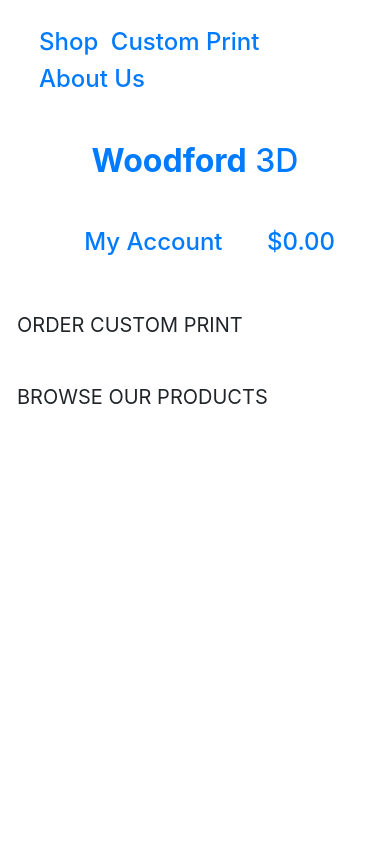
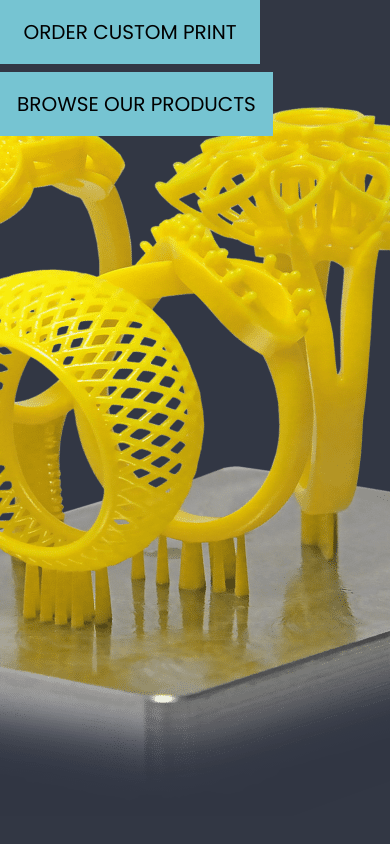
Before and after one commit to Gilleece/Woodford-3d-milestone-4, a Django app: page / in a window 390 px wide. Run offline with Django 3.2, Linux system fonts and the light colour scheme; some libraries are stand-ins or nearby versions.

Commit message:
Completed home page header and css

```diff
--- a/home/templates/home/index.html
+++ b/home/templates/home/index.html
@@ -13,13 +13,13 @@
 {% block content %}
     <div class="container h-1003">
         <div class="row h-100">
-            <div class=".col-md-2 .offset-md-3 my-auto">
+            <div class=".col-md-2 .offset-md-3">
                 <h4>
                     <a href="" class="custom-order-button btn btn-lg rounded-0 text-uppercase py-3">Order Custom Print</a>
                 </h4>
             </div>
-            <div class=".col-md-2 .offset-md-3 my-auto">
-                <a href="" class="custom-order-button btn btn-lg rounded-0 text-uppercase py-3">Browse Our Products</a>
+            <div class=".col-md-2 .offset-md-3">
+                <a href="" class="browse-button btn btn-lg rounded-0 text-uppercase py-3">Browse Our Products</a>
             </div>
         </div>
     </div>
--- /dev/null
+++ b/static/css/base.css
@@ -0,0 +1,114 @@
+html {
+    height: 100%
+}
+
+body {
+    background: url('/media/home_image.png') no-repeat center fixed, #323744;
+    background-size: auto;
+    height: calc(100vh - 164px);
+    color: #000;
+    font-family: 'Poppins', sans-serif;
+}
+
+.bg-main-blue {
+    background-color: #323744;
+}
+
+.text-blue {
+    color: #76c4d2;
+}
+
+/* from Bulma */
+.icon {
+    align-items: center;
+    display: inline-flex;
+    justify-content: center;
+    height: 1.5rem;
+    width: 1.5rem;
+}
+
+.logo-font {
+    text-transform: uppercase;
+}
+
+.main-logo-link {
+    width: fit-content;
+}
+
+.custom-order-button {
+    background: black;
+    color: white;
+    min-width: 260px;
+}
+
+.browse-button {
+    background: #76c4d2;
+    color: black;
+    min-width: 260px;
+}
+
+.btn-black {
+    background: black;
+    color: white;
+}
+
+.custom-order-button:hover,
+.custom-order-button:active,
+.custom-order-button:focus,
+.browse-button:hover,
+.browse-button:active,
+.browse-button:focus,
+.btn-black:hover,
+.btn-black:active,
+.btn-black:focus {
+    background: #222;
+    color: white;
+}
+
+.custom-order-button:hover,
+.custom-order-button:active,
+.custom-order-button:focus{
+    background: #76c4d2;
+    color: black;
+}
+
+
+.browse-button:hover,
+.browse-button:active,
+.browse-button:focus{
+    background: black;
+    color: white;
+}
+
+
+.text-black {
+    color: #000 !important;
+}
+
+.border-black {
+    border: 1px solid black !important;
+}
+
+/* -------------------------------- Media Queries */
+
+/* Slightly larger container on xl screens */
+@media (min-width: 1200px) {
+  .container {
+    max-width: 80%;
+  }
+}
+
+/* fixed top navbar only on medium and up */
+@media (min-width: 992px) {
+    .fixed-top-desktop-only {
+        position: fixed;
+        top: 0;
+        right: 0;
+        left: 0;
+        z-index: 1030;
+    }
+
+    .header-container {
+        padding-top: 164px;
+    }
+}
--- a/templates/base.html
+++ b/templates/base.html
@@ -15,12 +15,16 @@
 
     {% block corecss %}
         <link rel="stylesheet" href="https://stackpath.bootstrapcdn.com/bootstrap/4.4.1/css/bootstrap.min.css" integrity="sha384-Vkoo8x4CGsO3+Hhxv8T/Q5PaXtkKtu6ug5TOeNV6gBiFeWPGFN9MuhOf23Q9Ifjh" crossorigin="anonymous">
+        <link rel="preconnect" href="https://fonts.gstatic.com">
+        <link href="https://fonts.googleapis.com/css2?family=Poppins&display=swap" rel="stylesheet">
+        <link rel="stylesheet" href="{% static 'css/base.css' %}">
     {% endblock %}
 
     {% block extra_css %}
     {% endblock %}
 
     {% block corejs %}
+        <script src="https://kit.fontawesome.com/a85f8a29ed.js" crossorigin="anonymous"></script>
         <script src="https://code.jquery.com/jquery-3.4.1.slim.min.js" integrity="sha384-J6qa4849blE2+poT4WnyKhv5vZF5SrPo0iEjwBvKU7imGFAV0wwj1yYfoRSJoZ+n" crossorigin="anonymous"></script>
         <script src="https://cdn.jsdelivr.net/npm/popper.js@1.16.0/dist/umd/popper.min.js" integrity="sha384-Q6E9RHvbIyZFJoft+2mJbHaEWldlvI9IOYy5n3zV9zzTtmI3UksdQRVvoxMfooAo" crossorigin="anonymous"></script>
         <script src="https://stackpath.bootstrapcdn.com/bootstrap/4.4.1/js/bootstrap.min.js" integrity="sha384-wfSDF2E50Y2D1uUdj0O3uMBJnjuUD4Ih7YwaYd1iqfktj0Uod8GCExl3Og8ifwB6" crossorigin="anonymous"></script>
@@ -33,23 +37,23 @@
   </head>
   <body>
     <header class="container-fluid">
-        <div class="row">
+        <div id="topnav" class="row bg-main-blue pt-lg-2 d-none d-lg-flex">
             <div class="col-12 col-lg-4 my-auto py-1 py-lg-0">
                 <ul class="list-inline list-unstyled text-left my-0 p-4">
-                    <li class="list-inline-item"><a href=""><h4>Shop</h4></a></li>
-                    <li class="list-inline-item"><a href=""><h4>Custom Print</h4></a></li>
-                    <li class="list-inline-item"><a href=""><h4>About Us</h4></a></li>
+                    <li class="list-inline-item "><a href=""><h4 class="text-blue">Shop</h4></a></li>
+                    <li class="list-inline-item"><a href=""><h4 class="text-blue">Custom Print</h4></a></li>
+                    <li class="list-inline-item"><a href=""><h4 class="text-blue">About Us</h4></a></li>
                 </ul>
             </div>
             <div class="col-12 col-lg-4 my-auto py-1 py-lg-0 text-center">
                 <a href="{% url 'home' %}" class="nav-link main-logo-ling">
-                    <h2 class="logo-font header-text my-0"><strong>Woodford</strong> 3D</h2>
+                    <h2 class="logo-font header-text my-0 text-blue"><strong >Woodford</strong> 3D</h2>
                 </a>
             </div>
             <div class="col-12 col-lg-4 my-auto py-1 py-lg-0">
                 <ul class="list-inline list-unstyled text-right my-0 p-4">
                      <li class="list-inline-item dropdown">
-                        <a class="text-black nav-link" href="#" id="user-options" data-toggle="dropdown" aria-haspopup="true" aria-expanded="false">
+                        <a class="text-blue nav-link" href="#" id="user-options" data-toggle="dropdown" aria-haspopup="true" aria-expanded="false">
                             <div class="text-center">
                                 <div><i class="fas fa-user fa-lg"></i></div>
                                 <h4 class="my-0">My Account</h4>
@@ -69,10 +73,10 @@
                         </div>
                     </li>
                     <li class="list-inline-item">
-                        <a class="{% if grand_total %}text-info font-weight-bold{% else %}text-black{% endif %} nav-link" href="">
+                        <a class="{% if grand_total %}text-info font-weight-bold{% else %}text-blue{% endif %} nav-link" href="">
                             <div class="text-center">
                                 <div><i class="fas fa-shopping-bag fa-lg"></i></div>
-                                <h4 class="my-0">
+                                <h4 class="my-0 text-blue">
                                     {% if grand_total %}
                                         ${{ grand_total|floatformat:2 }}
                                     {% else %}
--- a/woodford_3d/settings.py
+++ b/woodford_3d/settings.py
@@ -147,6 +147,10 @@
 # https://docs.djangoproject.com/en/3.2/howto/static-files/
 
 STATIC_URL = '/static/'
+STATICFILES_DIRS = (os.path.join(BASE_DIR, 'static'),)
+
+MEDIA_URL = '/media/'
+MEDIA_ROOT = os.path.join(BASE_DIR, 'media')
 
 # Default primary key field type
 # https://docs.djangoproject.com/en/3.2/ref/settings/#default-auto-field
--- a/woodford_3d/urls.py
+++ b/woodford_3d/urls.py
@@ -15,10 +15,12 @@
 """
 from django.contrib import admin
 from django.urls import path, include
+from django.conf import settings
+from django.conf.urls.static import static
 
 
 urlpatterns = [
     path('admin/', admin.site.urls),
     path('accounts/', include('allauth.urls')),
     path('', include('home.urls')),
-]
+] + static(settings.MEDIA_URL, document_root=settings.MEDIA_ROOT)
```
Also changed, not shown: media/home_image.png (added).
